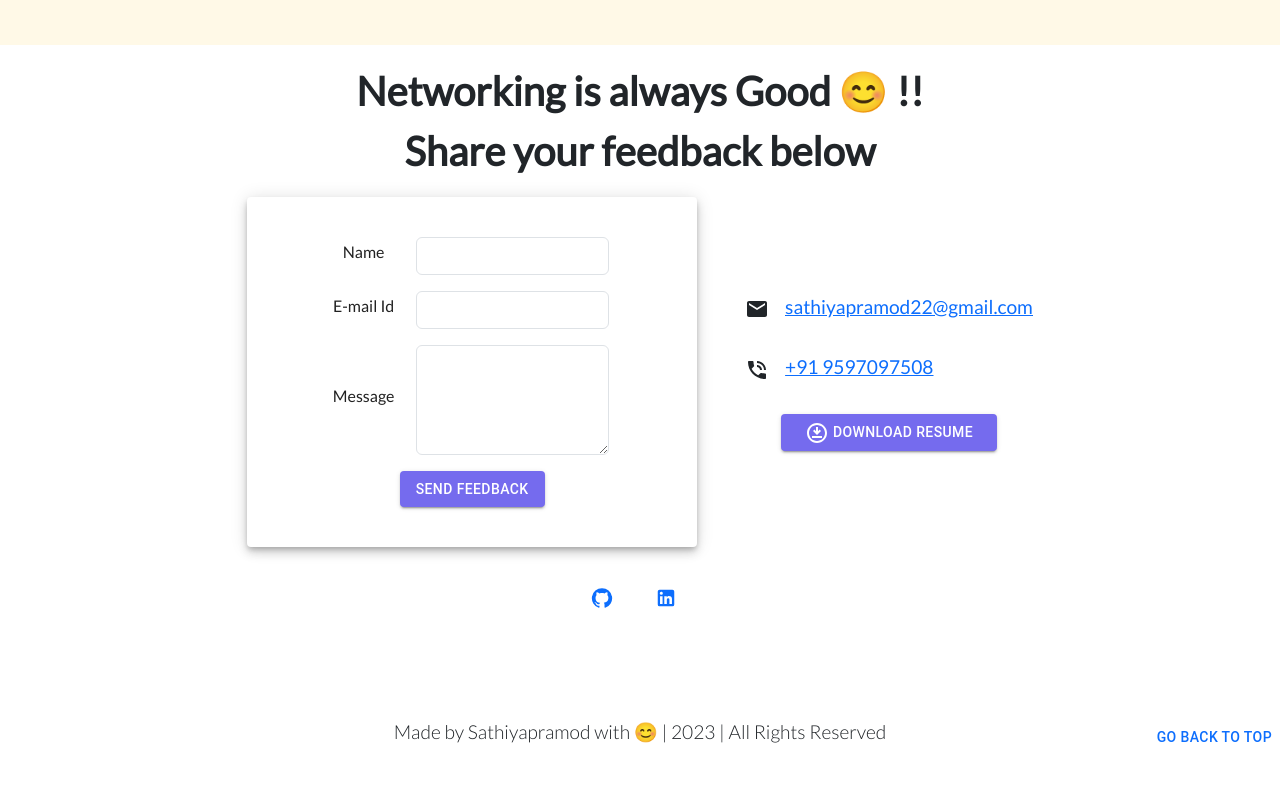
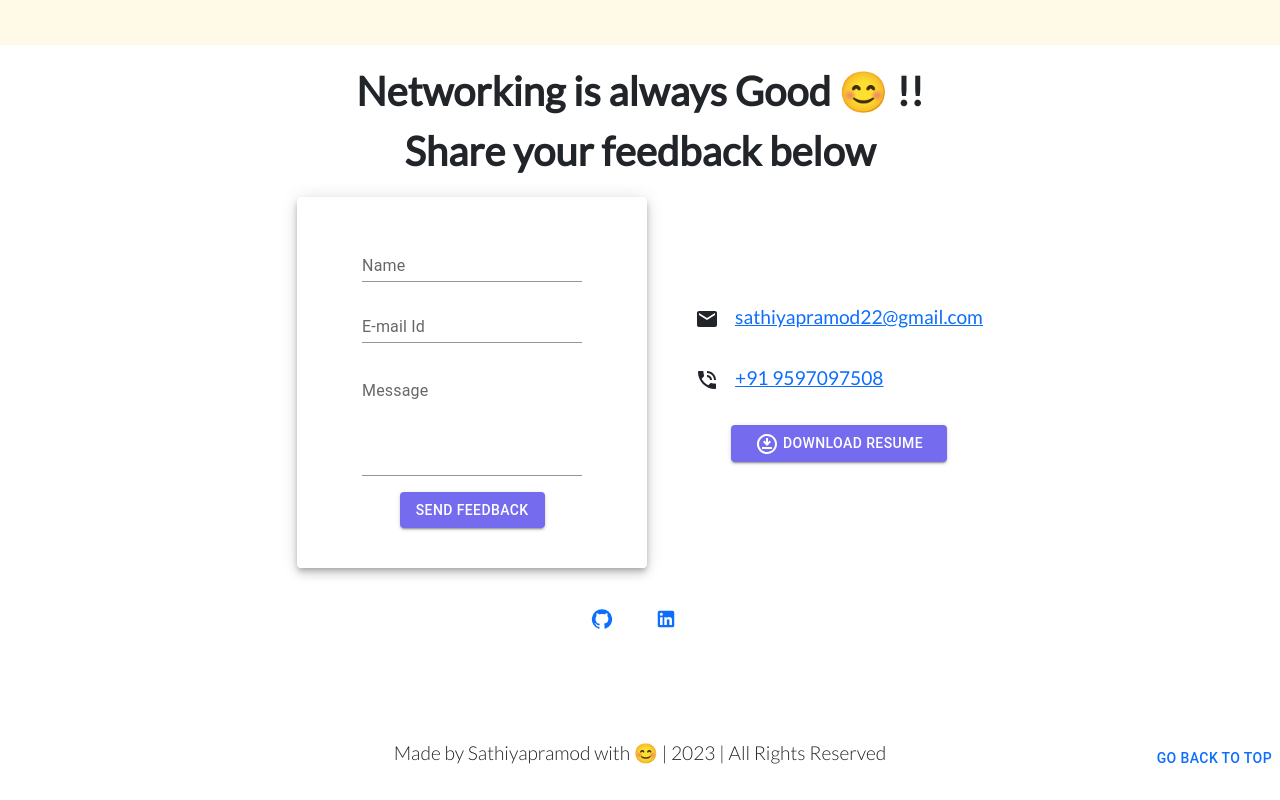
Before and after one commit to Sathiyapramod/Portfolio, a React (Create React App) app: page / in a window 1280 px wide. Shown: the part 3723-4523 px from the top of the page. Before the commit the page ends 4502 px from the top, so only its background shows below. Built offline with nearby package versions, Linux system fonts and the light colour scheme; what smooth-scroll would draw is missing.

Commit message:
added Textfields

```diff
--- a/src/Components/Footer/BasicForm.js
+++ b/src/Components/Footer/BasicForm.js
@@ -1,6 +1,7 @@
 import React from "react";
 import "../Footer/Footer.css";
 import { Paper } from "@mui/material";
+import TextField from "@mui/material/TextField";
 import Button from "@mui/material/Button";
 
 function BasicForm(props) {
@@ -8,35 +9,35 @@ function BasicForm(props) {
     <div>
       <Paper
         sx={{
-          width: { sx: 250, md: 450 },
-          paddingTop: 5,
-          paddingBottom: 5,
+          width: { sx: 250, md: 350 },
+          padding: 5,
         }}
         elevation={6}
         className="basicform"
       >
         <form className="d-flex flex-column gap-3">
           <div className="d-flex flex-row gap-3 align-items-center">
-            <label className="form-label col-3">
-              {props.basicdata.formdata.name}
-            </label>
-            <input type="text" className="form-control me-2"></input>
+            <TextField
+              variant="standard"
+              label={props.basicdata.formdata.name}
+              size="small"
+              fullWidth
+            />
           </div>
           <div className="d-flex flex-row gap-3 align-items-center">
-            <label className="form-label col-3">
-              {props.basicdata.formdata.email}
-            </label>
-            <input type="text" className="form-control me-2"></input>
+            <TextField
+              variant="standard"
+              label={props.basicdata.formdata.email}
+              size="small"
+            />
           </div>
           <div className="d-flex flex-row gap-3 align-items-center">
-            <label className="form-label col-3">
-              {props.basicdata.formdata.message}
-            </label>
-            <textarea
-              type="text"
-              className="form-control me-2"
-              rows="4"
-              cols="4"
+            <TextField
+              variant="standard"
+              label={props.basicdata.formdata.message}
+              multiline
+              rows={4}
+              fullWidth
             />
           </div>
           <div>
--- a/src/Components/Footer/Footer.css
+++ b/src/Components/Footer/Footer.css
@@ -94,10 +94,7 @@
         padding: 0.5rem;
         font-size: 1.5rem;
         font-weight: 600;
-        /* display: flex;
-        flex-direction: row;
-        justify-content: center;
-        align-items: center; */
+
     }
 
     .external-links {
```
